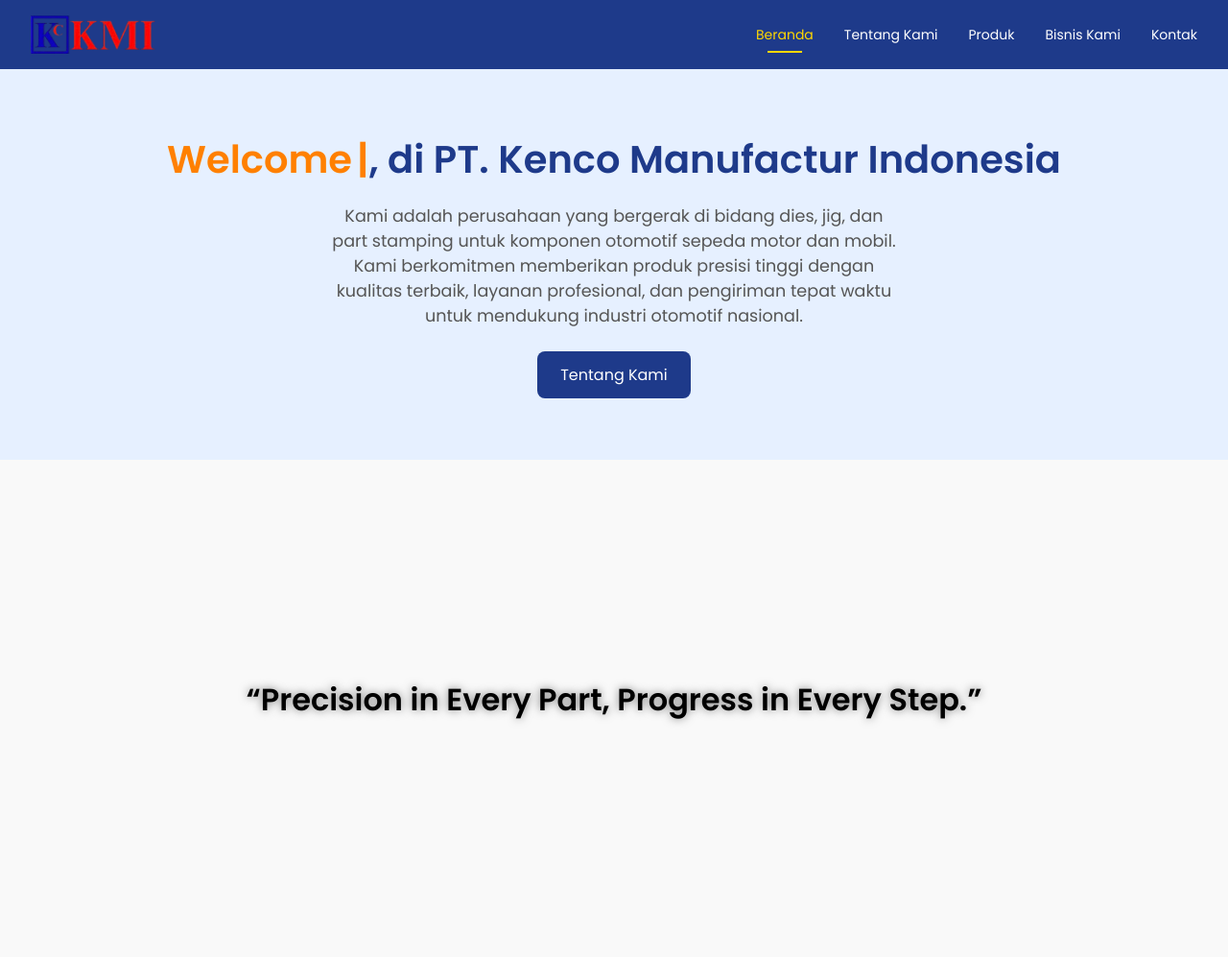
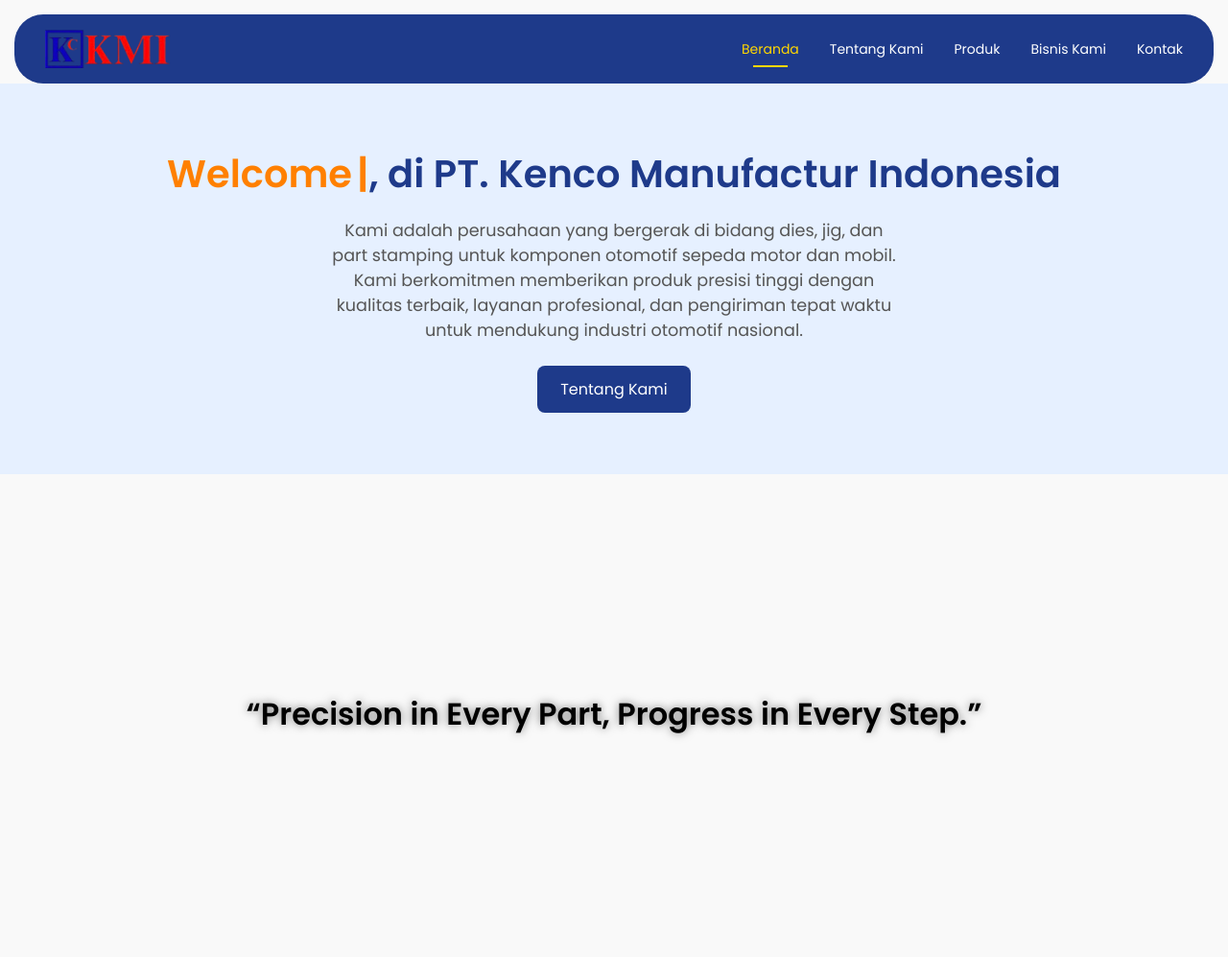
Before and after one commit to Danar52/webkmi, a plain HTML site: page index.html in a window 1280 px wide. Shown: the top 997 px of the page at 96% size. Drawn offline with nearby package versions, Linux system fonts and the light colour scheme.

Commit message:
e commit

```diff
--- a/index.html
+++ b/index.html
@@ -26,6 +26,9 @@
         header {
             background-color: #1E3A8A;
             color: white;
+            margin-top: 15px;
+            margin-left: 15px;
+            margin-right: 15px;
             padding: 1rem 2rem;
             display: flex;
             justify-content: space-between;
@@ -33,7 +36,10 @@
             position: sticky;
             top: 0;
             z-index: 1000;
-            transition: background-color 0.3s ease;
+            border-bottom-left-radius: 30px;
+            border-bottom-right-radius: 30px;
+            border-top-left-radius: 30px;
+            border-top-right-radius: 30px;
         }
 
         .logo img {
```
Also changed, not shown: about.html (+7 -1 lines).
